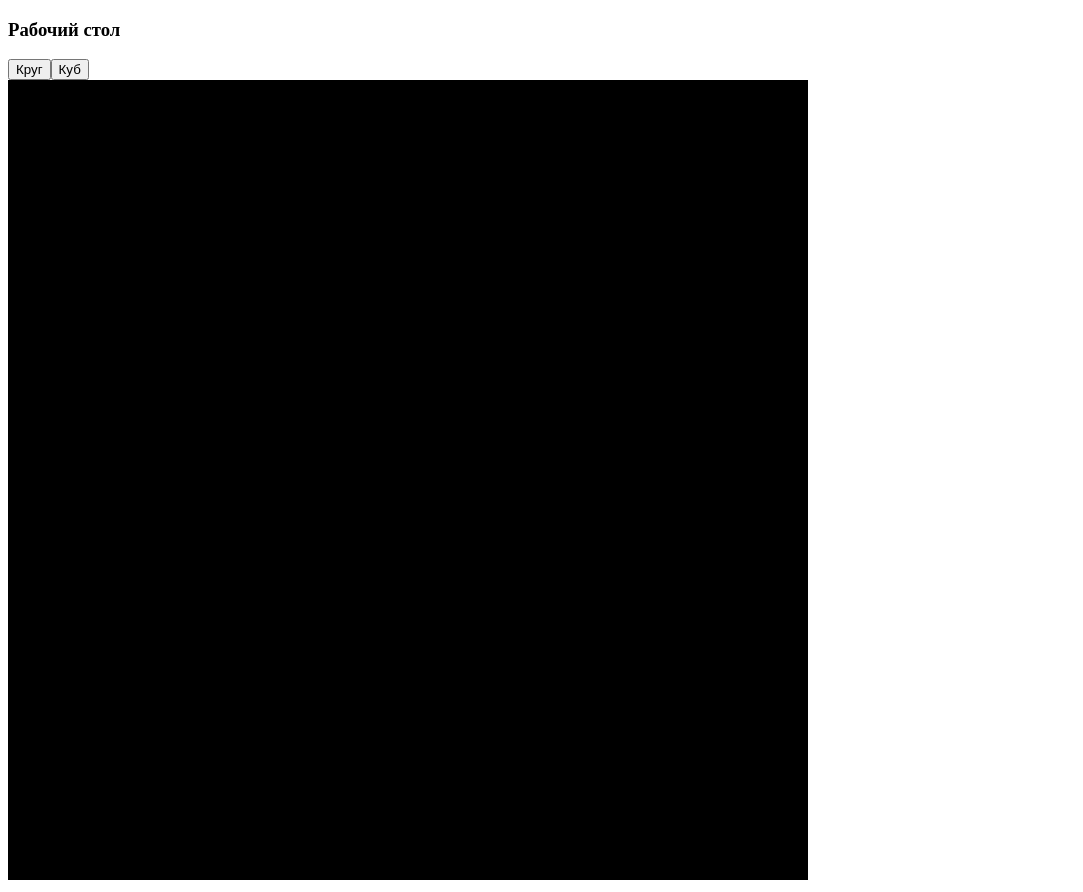
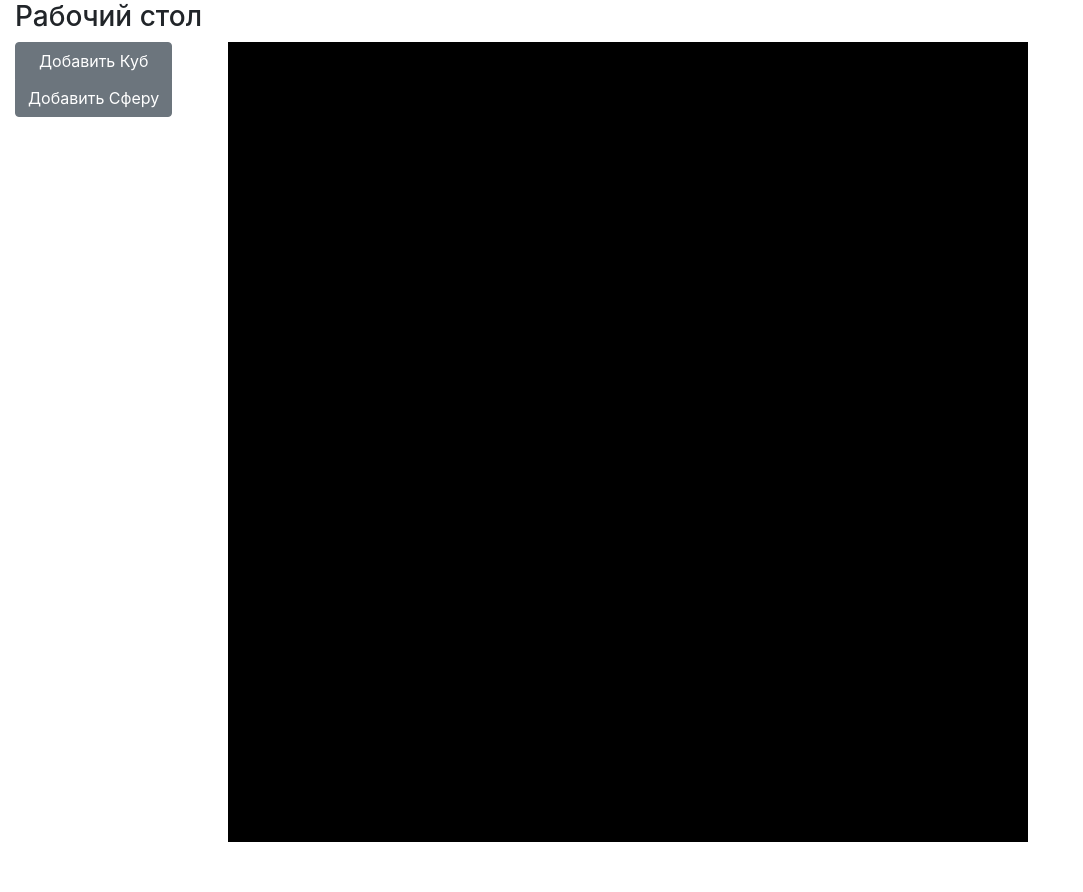
Before and after one commit to IlchenkoAnton/cml-view, an Angular app: page /dashboard in a window 1280 px wide. Shown: the whole page, without its empty margins (0-1083 px from the left). After the commit the page ends 848 px from the top, so only its background shows below. Built offline with nearby package versions, Linux system fonts and the light colour scheme.

Commit message:
Добавлен сервис для рисования примитивных объектов

```diff
--- a/package.json
+++ b/package.json
@@ -19,10 +19,11 @@
     "@angular/platform-browser": "~8.2.14",
     "@angular/platform-browser-dynamic": "~8.2.14",
     "@angular/router": "~8.2.14",
+    "bootstrap": "^4.4.1",
     "rxjs": "~6.4.0",
+    "three": "^0.110.0",
     "tslib": "^1.10.0",
-    "zone.js": "~0.9.1",
-    "three": "^0.110.0"
+    "zone.js": "~0.9.1"
   },
   "devDependencies": {
     "@angular-devkit/build-angular": "~0.803.21",
--- a/src/app/modules/dashboard/dashboard.component.html
+++ b/src/app/modules/dashboard/dashboard.component.html
@@ -1,9 +1,14 @@
-<h3>
-    Рабочий стол
-</h3>
-<div>
-    <app-toolbar></app-toolbar>
+<div class="container-fluid">
+    <div class="row">
+        <div class="col-12">
+            <h3>
+                Рабочий стол
+            </h3>
+        </div>
+    </div>
+    <div class="row">
+        <div class="col-12">
+            <app-container></app-container>
+        </div>
+    </div>
 </div>
-<div>
-    <app-canvas></app-canvas>
-</div>
--- a/src/app/modules/drawing/canvas/canvas.component.ts
+++ b/src/app/modules/drawing/canvas/canvas.component.ts
@@ -1,6 +1,8 @@
 import { Component, ChangeDetectionStrategy, ViewChild, AfterViewInit, ElementRef } from '@angular/core';
 
 import { DrawingCoreService } from '../drawing-core.service';
+import { DrawingLibraryService } from '../drawing-library.service';
+import { DirectionalLight } from 'three';
 
 @Component({
     selector: 'app-canvas',
@@ -16,11 +18,17 @@ export class CanvasComponent implements AfterViewInit {
         this.canvas = value;
     }
 
-    constructor(private readonly drawingCoreService: DrawingCoreService) {}
+    constructor(
+        private readonly drawingCoreService: DrawingCoreService,
+        private readonly drawingLibraryService: DrawingLibraryService
+    ) {}
 
     public ngAfterViewInit(): void {
         if (this.canvas) {
+            const light: DirectionalLight = this.drawingLibraryService.getDirectionalLight();
+
             this.drawingCoreService.initialization(this.canvas.nativeElement);
+            this.drawingCoreService.addObjectToScene(light);
         } else {
             console.error('canvas: ', this.canvas);
         }
--- /dev/null
+++ b/src/app/modules/drawing/container/container.component.html
@@ -0,0 +1,11 @@
+<div class="row">
+    <div class="col-2">
+        <app-toolbar
+            (addCube)="drawCube()"
+            (addSphere)="drawSphere()">
+        </app-toolbar>
+    </div>
+    <div class="col-10">
+        <app-canvas></app-canvas>
+    </div>
+</div>
--- /dev/null
+++ b/src/app/modules/drawing/container/container.component.ts
@@ -0,0 +1,31 @@
+import { Component, ChangeDetectionStrategy } from '@angular/core';
+
+import { DrawingCoreService } from '../drawing-core.service';
+import { DrawingLibraryService } from '../drawing-library.service';
+import { Mesh } from 'three';
+
+@Component({
+    selector: 'app-container',
+    templateUrl: './container.component.html',
+    styleUrls: [ './container.component.scss' ],
+    changeDetection: ChangeDetectionStrategy.OnPush,
+    providers: [
+        DrawingCoreService
+    ]
+})
+export class ContainerComponent {
+    constructor(
+        private readonly drawingCoreService: DrawingCoreService,
+        private readonly drawingLibraryService: DrawingLibraryService
+    ) {}
+
+    public drawCube(): void {
+        const cube: Mesh = this.drawingLibraryService.getCube();
+
+        this.drawingCoreService.addObjectToScene(cube);
+    }
+
+    public drawSphere(): void {
+        //
+    }
+}
--- a/src/app/modules/drawing/drawing-core.service.ts
+++ b/src/app/modules/drawing/drawing-core.service.ts
@@ -1,5 +1,10 @@
-import { Injectable, ElementRef } from '@angular/core';
-import { Scene, PerspectiveCamera, WebGLRenderer, BoxGeometry, MeshBasicMaterial, Mesh } from 'three';
+import { Injectable } from '@angular/core';
+import {
+    Scene,
+    PerspectiveCamera,
+    WebGLRenderer,
+    Object3D
+} from 'three';
 
 @Injectable()
 export class DrawingCoreService {
@@ -20,24 +25,21 @@ export class DrawingCoreService {
     }
 
     public initialization(canvas: HTMLCanvasElement): void {
-        const fov: number = 75; // Угол обзора камеры
-        const aspect: number = canvas.clientWidth / canvas.clientHeight; // Соотношение сторон
-        const near: number = 0.1; // Ближняя граница просмотра камеры
-        const far: number = 5; // Дальняя граница просмотра камеры
+        const fov: number = 75;                                             // Угол обзора камеры
+        const aspect: number = canvas.clientWidth / canvas.clientHeight;    // Соотношение сторон
+        const near: number = 0.1;                                           // Ближняя граница просмотра камеры
+        const far: number = 100;                                            // Дальняя граница просмотра камеры
 
         this.renderer = new WebGLRenderer({ canvas });
         this.camera = new PerspectiveCamera(fov, aspect, near, far);
         this.scene = new Scene();
 
+        this.renderer.setSize(canvas.clientWidth, canvas.clientHeight);
         this.camera.position.z = 2;
     }
 
-    public drawCube(): void {
-        const geometry: BoxGeometry = new BoxGeometry(1, 1, 1);
-        const material: MeshBasicMaterial = new MeshBasicMaterial({ color: 0x44aa88 });
-        const cube: Mesh = new Mesh(geometry, material);
-
-        this.scene.add(cube);
+    public addObjectToScene(obj: Object3D): void {
+        this.scene.add(obj);
         this.renderer.render(this.scene, this.camera);
     }
 }
--- /dev/null
+++ b/src/app/modules/drawing/drawing-library.service.ts
@@ -0,0 +1,43 @@
+import { Injectable } from '@angular/core';
+import {
+    Mesh,
+    BoxGeometry,
+    MeshPhongMaterial,
+    DirectionalLight,
+    SphereGeometry
+} from 'three';
+
+@Injectable()
+export class DrawingLibraryService {
+    public getDirectionalLight(): DirectionalLight {
+        const light: DirectionalLight = new DirectionalLight(0xffffff, 1);
+
+        light.position.set(-1, 2, 4);
+
+        return light;
+    }
+
+    public getCube(size: number = 0.5): Mesh {
+        const geometry: BoxGeometry = new BoxGeometry(size, size, size);
+        const material: MeshPhongMaterial = this.getDefaultMaterial();
+
+        return new Mesh(geometry, material);
+    }
+
+    public getSphere(radius: number = 0.5): Mesh {
+        const geometry: SphereGeometry = new SphereGeometry(radius, 32, 32);
+        const material: MeshPhongMaterial = this.getDefaultMaterial();
+
+        return new Mesh(geometry, material);
+    }
+
+    // ---------------
+    // Закрытые методы
+    // ---------------
+
+    private getDefaultMaterial(): MeshPhongMaterial {
+        const defaultMaterialColor: number = 0x44aa88;
+
+        return new MeshPhongMaterial({ color: defaultMaterialColor });
+    }
+}
--- a/src/app/modules/drawing/toolbar/toolbar.component.html
+++ b/src/app/modules/drawing/toolbar/toolbar.component.html
@@ -1,8 +1,12 @@
-<button type="button"
-        (click)="addSphere()">
-    Круг
-</button>
-<button type="button"
-        (click)="addCube()">
-    Куб
-</button>
+<div class="btn-group-vertical">
+    <button type="button"
+            class="btn btn-secondary"
+            (click)="selectCube()">
+        Добавить Куб
+    </button>
+    <button type="button"
+            class="btn btn-secondary"
+            (click)="selectSphere()">
+        Добавить Сферу
+    </button>
+</div>
--- a/src/app/modules/drawing/toolbar/toolbar.component.ts
+++ b/src/app/modules/drawing/toolbar/toolbar.component.ts
@@ -1,6 +1,4 @@
-import { Component, ChangeDetectionStrategy } from '@angular/core';
-
-import { DrawingCoreService } from '../drawing-core.service';
+import { Component, ChangeDetectionStrategy, Output, EventEmitter } from '@angular/core';
 
 @Component({
     selector: 'app-toolbar',
@@ -9,13 +7,19 @@ import { DrawingCoreService } from '../drawing-core.service';
     changeDetection: ChangeDetectionStrategy.OnPush
 })
 export class ToolbarComponent {
-    constructor(private readonly drawingCoreService: DrawingCoreService) {}
+    @Output()
+    public addCube: EventEmitter<void> = new EventEmitter<void>();
 
-    public addSphere(): void {
-        //
+    @Output()
+    public addSphere: EventEmitter<void> = new EventEmitter<void>();
+
+    constructor() {}
+
+    public selectCube(): void {
+        this.addCube.emit();
     }
 
-    public addCube(): void {
-        this.drawingCoreService.drawCube();
+    public selectSphere(): void {
+        this.addSphere.emit();
     }
 }
--- a/src/styles.scss
+++ b/src/styles.scss
@@ -1 +1 @@
-/* You can add global styles to this file, and also import other style files */
+@import '~bootstrap/dist/css/bootstrap.min';
```
Also changed, not shown: src/app/modules/drawing/drawing.module.ts (+6 -5 lines), src/app/modules/drawing/container/container.component.scss (added), 2 other files (tests, documents, lock files or other folders).
